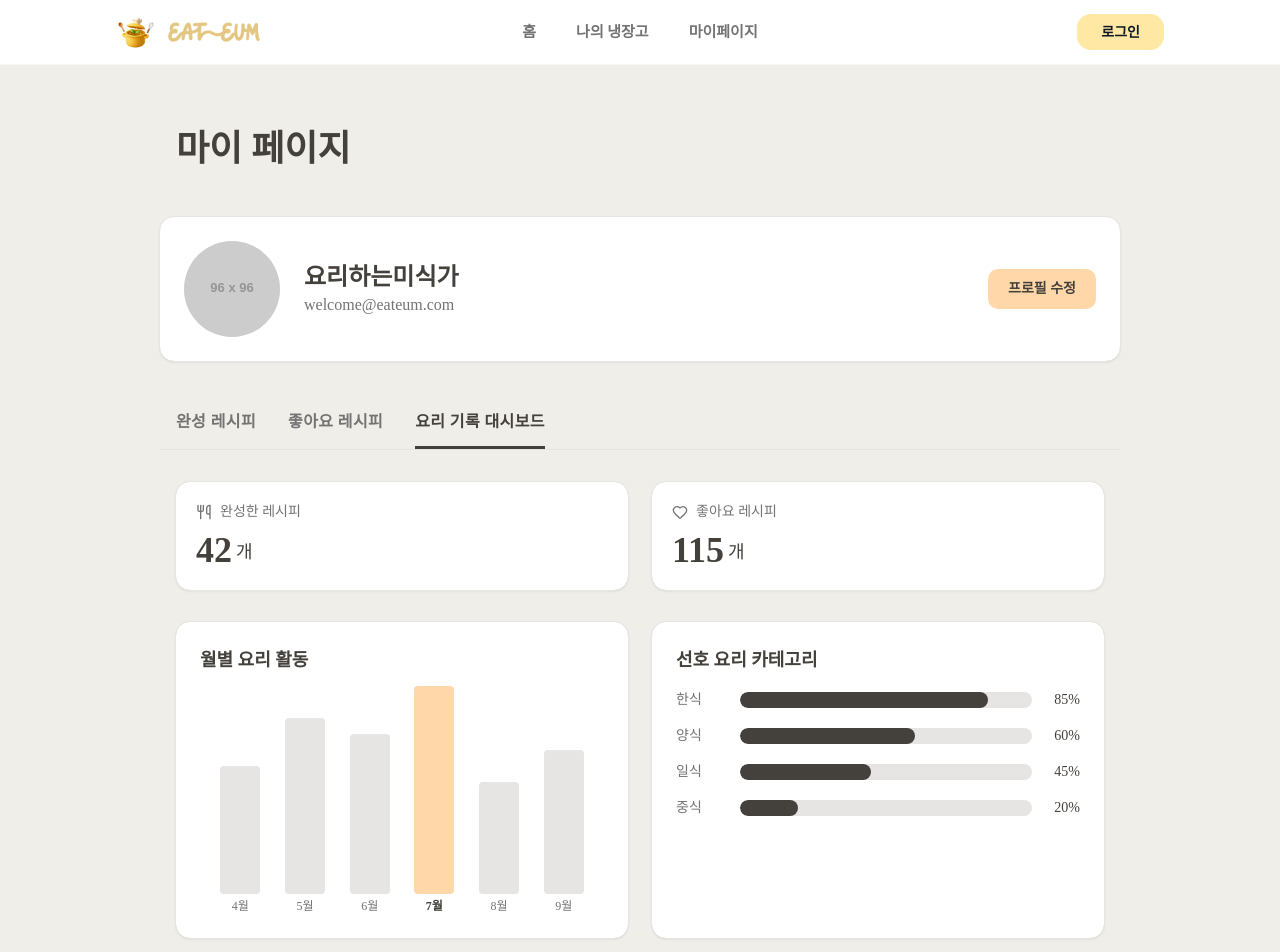
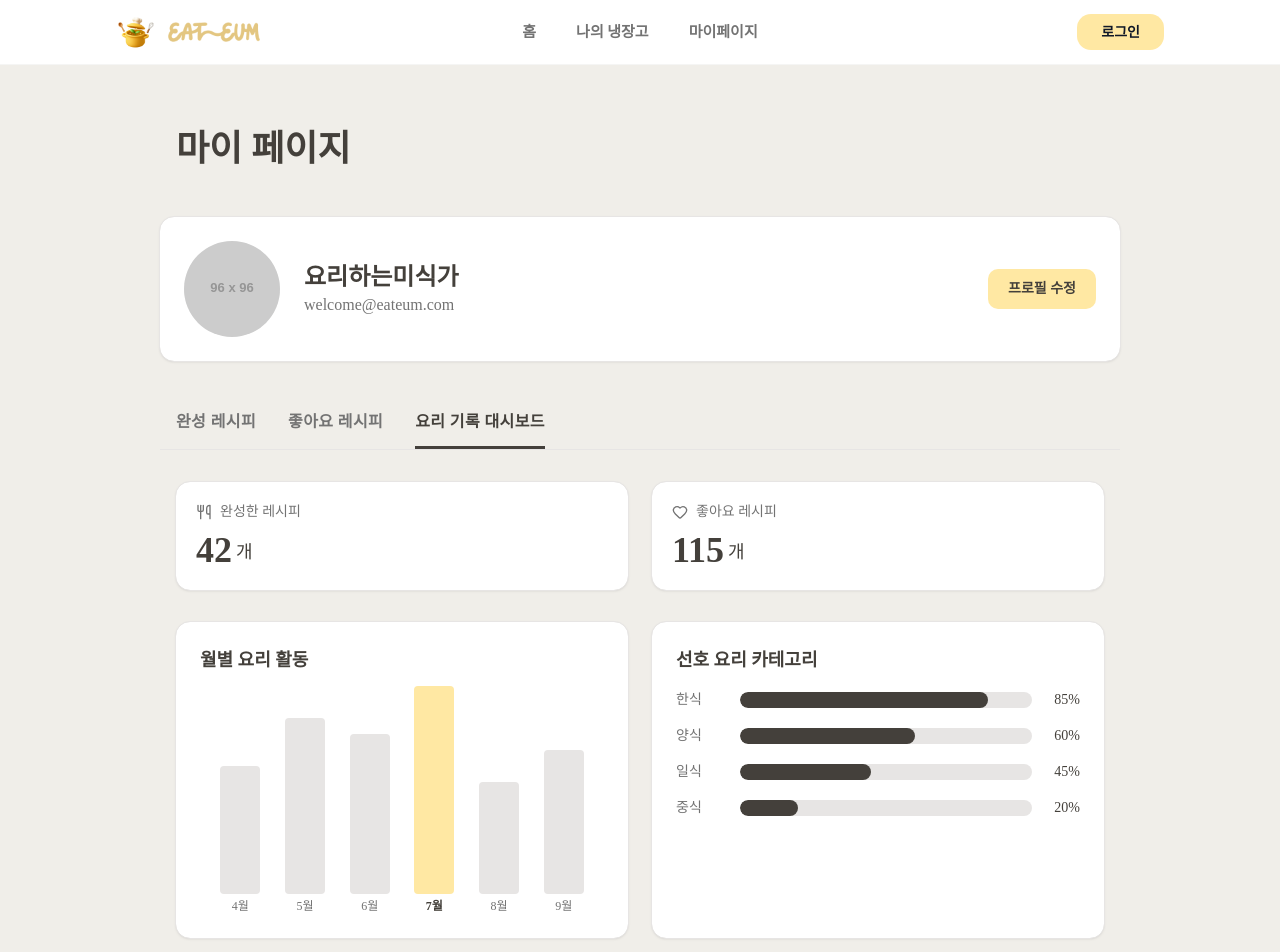
Before and after one commit to EATEUM/EATEUM-FE, a Vue app: page /mypage in a window 1280 px wide. Shown: the top 952 px of the page. Built offline with nearby package versions, Linux system fonts and the light colour scheme; a web font is replaced by a local one.

Commit message:
[Page] Feat: 마이페이지
완성 레시피, 좋아요 레시피, 대시보드 컬러 수정

```diff
--- a/src/views/MyPageView.vue
+++ b/src/views/MyPageView.vue
@@ -70,7 +70,7 @@ const preferredCategories = [
               <p class="text-neutral-500 text-base font-normal font-['Manrope']">welcome@eateum.com</p>
             </div>
           </div>
-          <button class="h-10 px-5 bg-orange-200 rounded-lg text-stone-700 text-sm font-bold transition-all hover:bg-orange-300">
+          <button class="h-10 px-5 bg-[#FFE8A3] rounded-lg text-stone-700 text-sm font-bold transition-all hover:bg-orange-300">
             프로필 수정
           </button>
         </div>
@@ -105,7 +105,7 @@ const preferredCategories = [
         <div v-for="recipe in likedRecipes" :key="recipe.id" class="flex flex-col gap-3 group cursor-pointer relative">
           <div class="relative aspect-square bg-stone-200 rounded-xl overflow-hidden shadow-sm transition-transform group-hover:-translate-y-2">
             <img :src="recipe.img" :alt="recipe.title" class="w-full h-full object-cover" />
-            <div class="absolute right-3 top-3 w-8 h-8 bg-black/30 backdrop-blur-[2px] rounded-full flex justify-center items-center">
+            <div class="absolute right-3 top-3 w-8 h-8 bg-[#FFE8A3] backdrop-blur-[2px] rounded-full flex justify-center items-center">
                <Heart class="w-5 h-5 fill-red-600 text-red-600" />
             </div>
           </div>
@@ -132,7 +132,7 @@ const preferredCategories = [
             <h3 class="text-stone-700 text-lg font-bold">월별 요리 활동</h3>
             <div class="h-56 flex justify-between items-end px-2">
               <div v-for="item in monthlyActivity" :key="item.month" class="flex flex-col items-center gap-1 flex-1">
-                <div :class="['w-10 rounded transition-all', item.height, item.active ? 'bg-orange-200' : 'bg-stone-200']"></div>
+                <div :class="['w-10 rounded transition-all', item.height, item.active ? 'bg-[#FFE8A3]' : 'bg-stone-200']"></div>
                 <span :class="['text-xs', item.active ? 'font-bold text-stone-700' : 'text-neutral-500']">{{ item.month }}</span>
               </div>
             </div>
```
